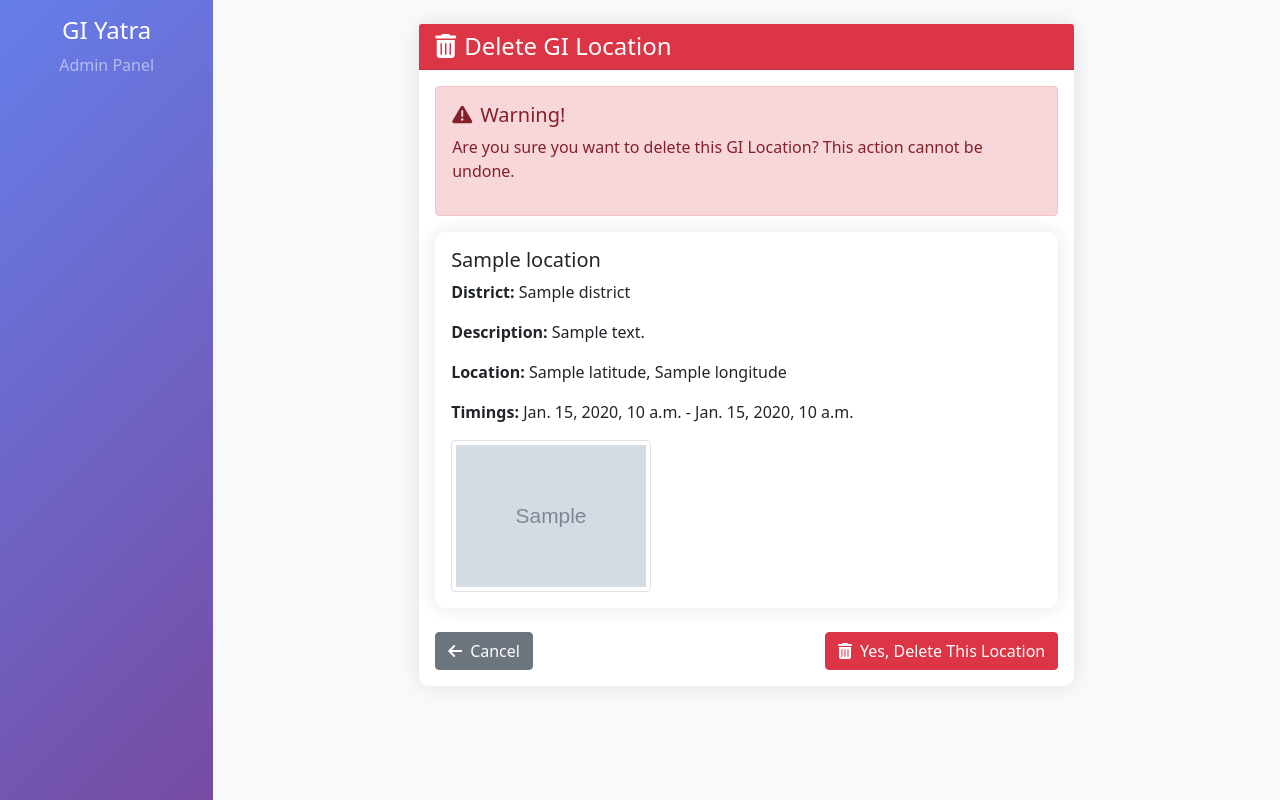
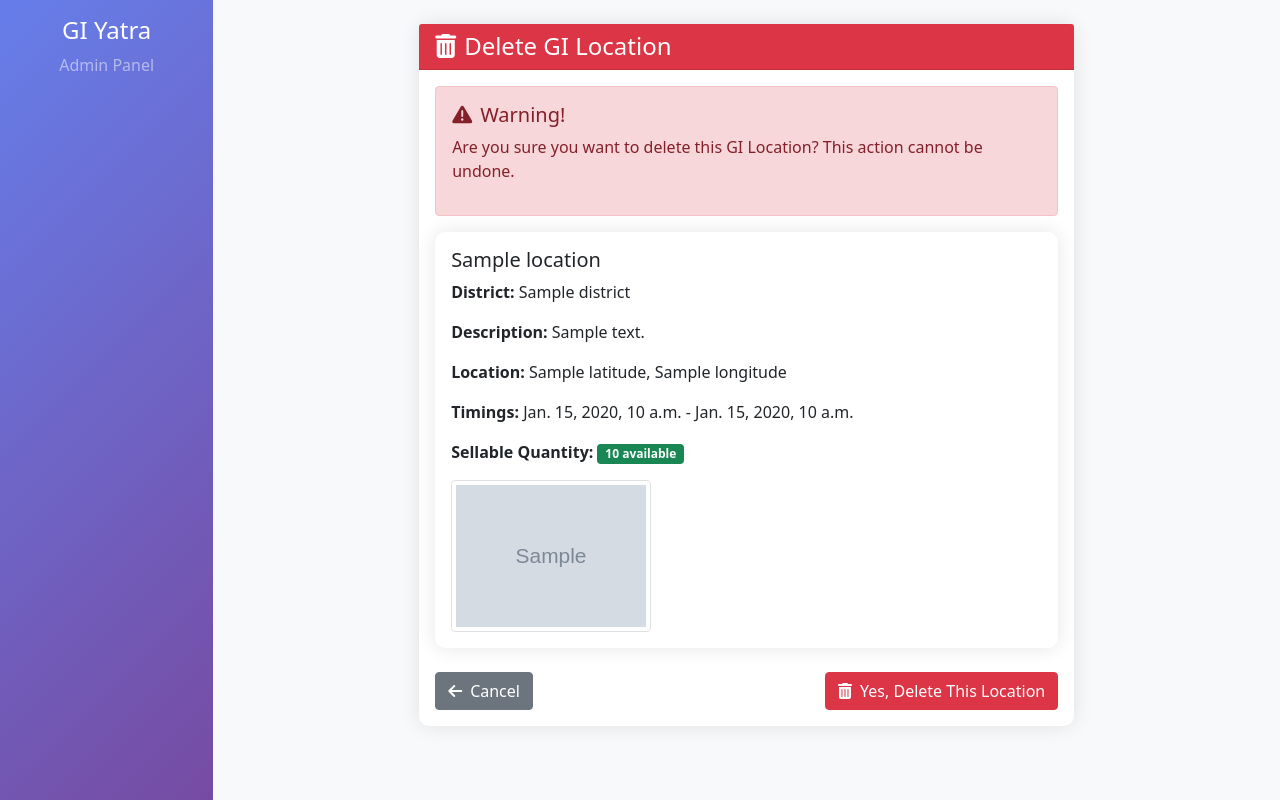
Before and after one commit to prana-vk/backend, a Django app: template admin_panel/templates/admin_panel/delete_gi_location.html in a window 1280 px wide. Run offline with Django 5.2, Linux system fonts and the light colour scheme; the template is opened without the code that fills it: most values are stand-ins (such as "Sample title", 1, 10 or a date in 2020); grey boxes marked "Sample" are stand-in pictures.

Commit message:
Show sellable_quantity in GI delete confirmation page

```diff
--- a/admin_panel/templates/admin_panel/delete_gi_location.html
+++ b/admin_panel/templates/admin_panel/delete_gi_location.html
@@ -31,6 +31,12 @@
                                 <strong>Timings:</strong>
                                 {{ location.opening_time }} - {{ location.closing_time }}
                             </p>
+                            {% if location.sellable_quantity %}
+                            <p class="card-text">
+                                <strong>Sellable Quantity:</strong>
+                                <span class="badge bg-success">{{ location.sellable_quantity }} available</span>
+                            </p>
+                            {% endif %}
                             {% if location.image %}
                             <div class="mt-2">
                                 <img src="{{ location.image.url }}" alt="{{ location.name }}"
```
